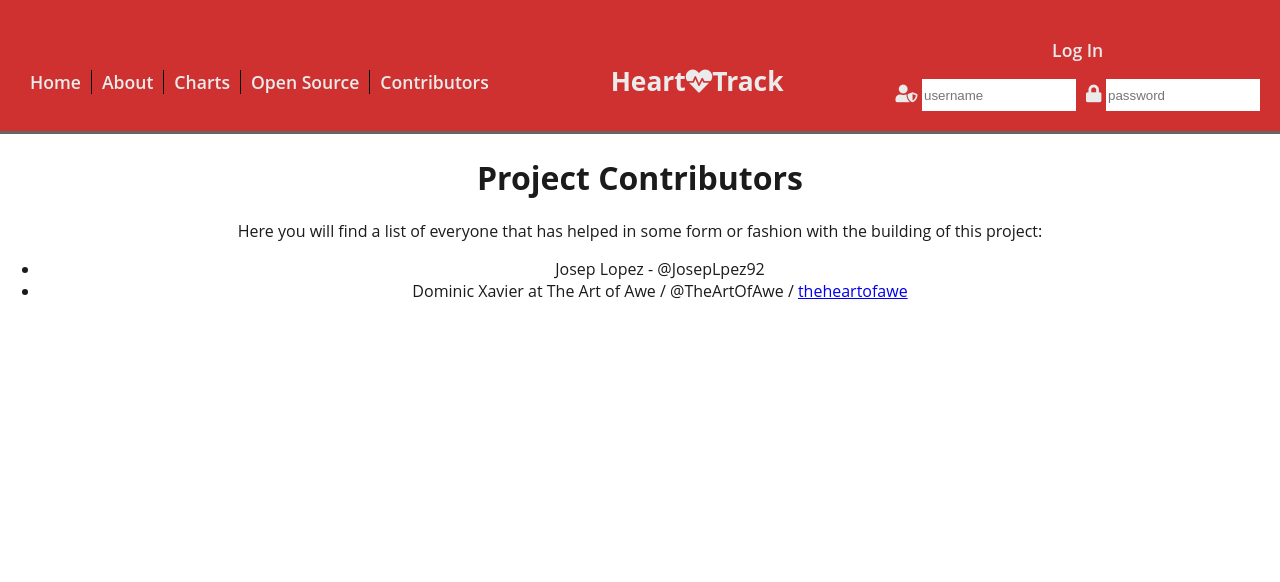
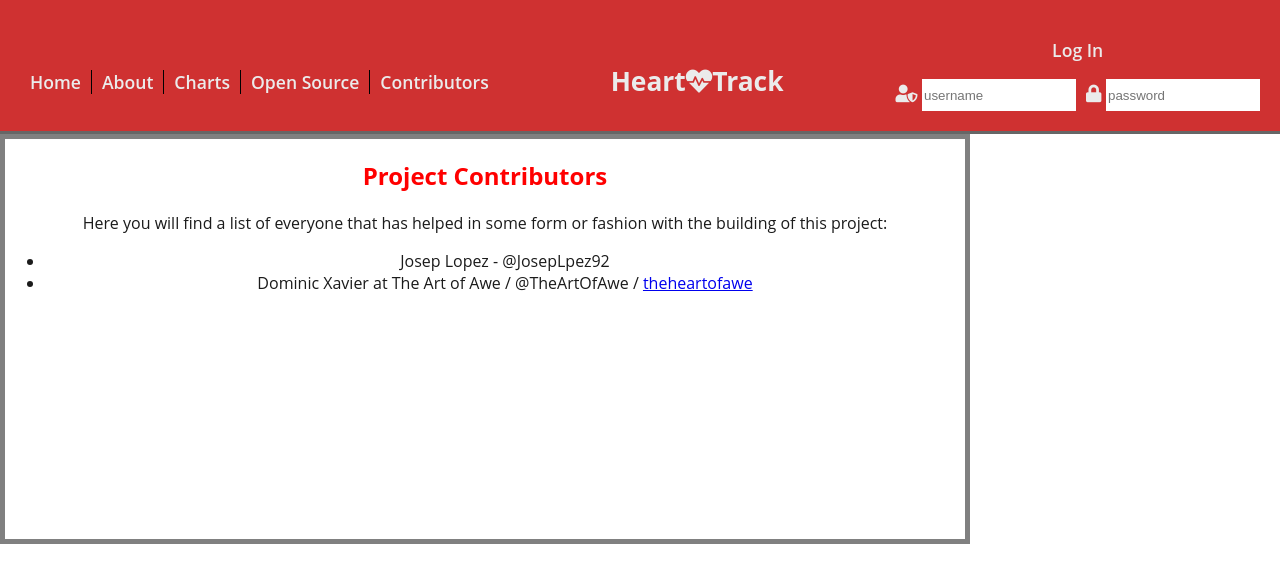
Before and after one commit to JS-goose/heart-track, a React (Create React App) app: page /contributors in a window 1280 px wide. Shown: the top 582 px of the page. Built offline with nearby package versions, Linux system fonts and the light colour scheme.

Commit message:
added basic styling for contributors

```diff
--- a/src/components/layout/pages/Contributors.js
+++ b/src/components/layout/pages/Contributors.js
@@ -3,7 +3,7 @@ import styles from './styles/Contributors.module.css';
 
 const Contributors = () => {
   return (
-    <div>
+    <article className={styles['contributors-container']}>
       <h1>Project Contributors</h1>
       <p>
         Here you will find a list of everyone that has helped in some form or fashion with the
@@ -18,7 +18,7 @@ const Contributors = () => {
           </a>
         </li>
       </ul>
-    </div>
+    </article>
   );
 };
 
--- a/src/components/layout/pages/styles/Contributors.module.css
+++ b/src/components/layout/pages/styles/Contributors.module.css
@@ -1,3 +1,9 @@
-/* h1 {
+.contributors-container {
+    border: 5px solid gray;
+    width: 75%;
+    height: 50%;
+}
+
+.contributors-container h1 {
     color: red;
-} */
+}
```
